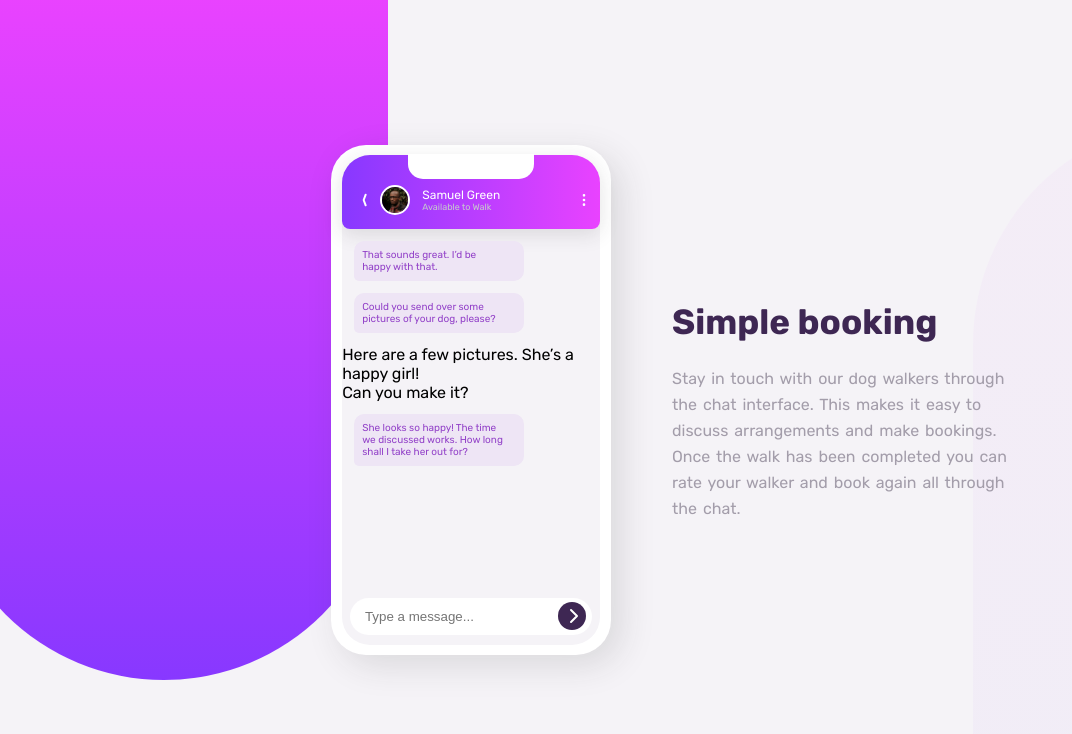
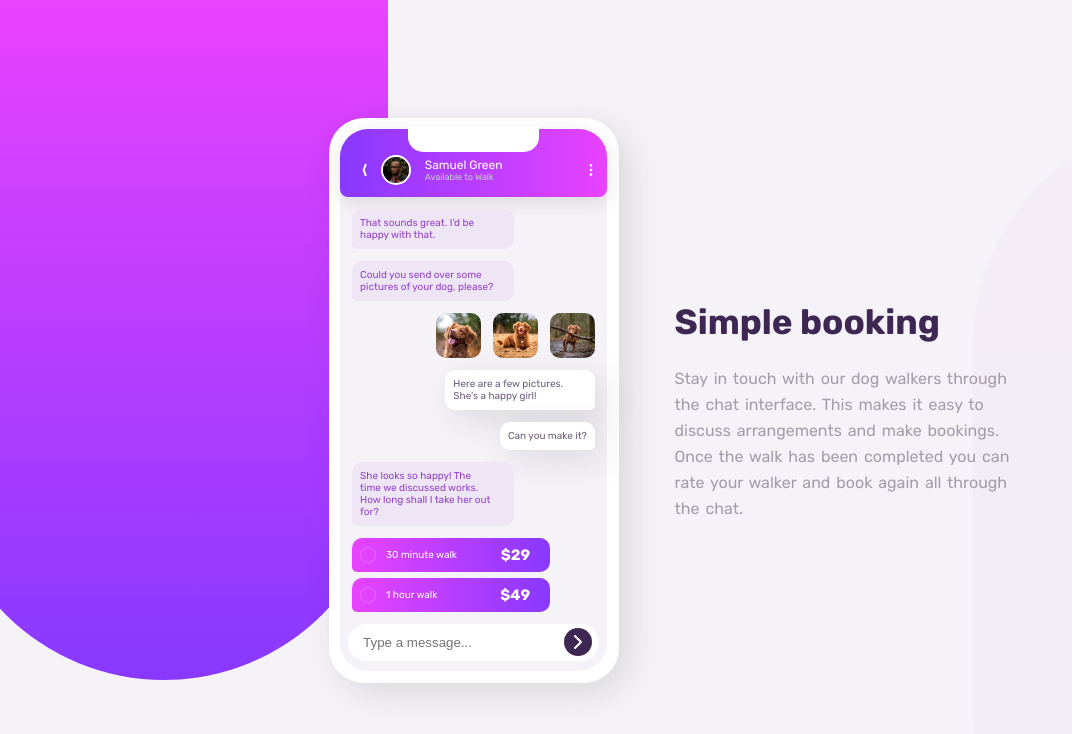
Before and after one commit to kms4u/Chat_app_CSS_illustration, a plain HTML site: page index.html in a window 1280 px wide. Shown: the whole page, without its empty margins (0-1072 px from the left). Drawn offline with Linux system fonts and the light colour scheme.

Commit message:
update(radio button + chat)

```diff
--- a/index.html
+++ b/index.html
@@ -20,7 +20,9 @@
         <div class="chat-head">
           <div class="head-row">
             <div class="group">
-              <svg xmlns="http://www.w3.org/2000/svg" class="icon icon-tabler icon-tabler-chevron-compact-left" width="24" height="24" viewBox="0 0 24 24" stroke-width="3" stroke="currentColor" fill="none" stroke-linecap="round" stroke-linejoin="round">
+              <svg xmlns="http://www.w3.org/2000/svg" class="icon icon-tabler icon-tabler-chevron-compact-left"
+                width="24" height="24" viewBox="0 0 24 24" stroke-width="3" stroke="currentColor" fill="none"
+                stroke-linecap="round" stroke-linejoin="round">
                 <path stroke="none" d="M0 0h24v24H0z" fill="none"></path>
                 <path d="M13 20l-3 -8l3 -8"></path>
               </svg>
@@ -30,12 +32,14 @@
                 <p class="desc">Available to Walk</p>
               </div>
             </div>
-            <svg xmlns="http://www.w3.org/2000/svg" class="icon icon-tabler icon-tabler-dots-vertical" width="24" height="24" viewBox="0 0 24 24" stroke-width="2" stroke="currentColor" fill="none" stroke-linecap="round" stroke-linejoin="round">
+            <svg xmlns="http://www.w3.org/2000/svg" class="icon icon-tabler icon-tabler-dots-vertical" width="24"
+              height="24" viewBox="0 0 24 24" stroke-width="2" stroke="currentColor" fill="none" stroke-linecap="round"
+              stroke-linejoin="round">
               <path stroke="none" d="M0 0h24v24H0z" fill="none"></path>
               <path d="M12 12m-1 0a1 1 0 1 0 2 0a1 1 0 1 0 -2 0"></path>
               <path d="M12 19m-1 0a1 1 0 1 0 2 0a1 1 0 1 0 -2 0"></path>
               <path d="M12 5m-1 0a1 1 0 1 0 2 0a1 1 0 1 0 -2 0"></path>
-           </svg>
+            </svg>
           </div>
         </div>
 
@@ -47,7 +51,9 @@
             <p>Could you send over some pictures of your dog, please?</p>
           </div>
           <div class="pictures-right">
-
+            <img src="./images/dog-image-1.jpg" alt="">
+            <img src="./images/dog-image-2.jpg" alt="">
+            <img src="./images/dog-image-3.jpg" alt="">
           </div>
           <div class="message-right">
             <p>Here are a few pictures. She’s a happy girl!</p>
@@ -58,12 +64,29 @@
           <div class="message-left">
             <p>She looks so happy! The time we discussed works. How long shall I take her out for?</p>
           </div>
+          <div class="option">
+            <label for="radio-1" class="form-radio-hidden">
+              <input type="radio" name="demo" value="1" id="radio-1">
+              <span class="radio"></span>
+              <span class="text-input">30 minute walk</span>
+            </label>
+            <h1>$29</h1>
+          </div>
+          <div class="option">
+            <label for="radio-2" class="form-radio-hidden">
+              <input type="radio" name="demo" value="2" id="radio-2">
+              <span class="radio"></span>
+              <span class="text-input">1 hour walk</span>
+            </label>
+            <h1>$49</h1>
+          </div>
         </div>
-
         <div class="chat-wrapper">
           <input type="text" placeholder="Type a message...">
           <div class="chat-send">
-            <svg xmlns="http://www.w3.org/2000/svg" class="icon icon-tabler icon-tabler-chevron-right" width="24" height="24" viewBox="0 0 24 24" stroke-width="2" stroke="currentColor" fill="none" stroke-linecap="round" stroke-linejoin="round">
+            <svg xmlns="http://www.w3.org/2000/svg" class="icon icon-tabler icon-tabler-chevron-right" width="24"
+              height="24" viewBox="0 0 24 24" stroke-width="2" stroke="currentColor" fill="none" stroke-linecap="round"
+              stroke-linejoin="round">
               <path stroke="none" d="M0 0h24v24H0z" fill="none"></path>
               <path d="M9 6l6 6l-6 6"></path>
             </svg>
@@ -78,14 +101,6 @@
         your walker and book again all through the chat.</p>
     </div>
   </div>
-
-  <!--
-  30 minute walk
-  $29
-
-  1 hour walk
-  $49-->
-
   <!-- <div class="attribution">
     Challenge by <a href="https://www.frontendmentor.io?ref=challenge" target="_blank">Frontend Mentor</a>.
     Coded by <a href="#">Your Name Here</a>.
--- a/styles/main.css
+++ b/styles/main.css
@@ -115,8 +115,8 @@ input:focus {
     display: flex;
     justify-content: center;
     align-items: center;
-    width: 280px;
-    height: 510px;
+    width: 290px;
+    height: 565px;
     border-radius: 35px;
     background-color: var(--White);
     box-shadow: 10px 10px 35px var(--ShadowBlack);
@@ -215,7 +215,7 @@ input:focus {
     margin-bottom: 12px;
 }
 
-input {
+.chat-wrapper input {
     width: 100%;
     height: inherit;
     background: var(--White);
@@ -230,7 +230,7 @@ input {
     width: 28px;
     height: 28px;
     display: flex;
-    justify-content: end;
+    justify-content: center;
     align-items: center;
     background-color: var(--VeryDarkDesaturatedViolet);
     border-radius: 100%;
@@ -241,16 +241,128 @@ input {
 
 .chat-body {
     height: 100%;
-
+    padding: 6px 12px 6px 12px;
 }
 
 .message-left {
-    width: 55%;
+    max-width: 55%;
+    display: inline-block;
     padding: 8px 20px 8px 8px;
-    margin: 12px;
+    margin: 6px 0 6px 0;
     border-radius: 10px;
     border-bottom-left-radius: 5px;
     color: var(--ModerateViolet);
     font-size: 10px;
     background-color: var(--LeftChatBg);
 }
+
+.message-right {
+    background-color: var(--White);
+    color: var(--DesaturatedDarkViolet);
+    box-shadow: 10px 10px 35px var(--ShadowBlack);
+    padding: 8px;
+    margin: 6px 0;
+    border-radius: 10px;
+    border-bottom-right-radius: 5px;
+    font-size: 10px;
+    display: flex;
+    float: right;
+    max-width: 55%;
+}
+
+.pictures-right {
+    width: auto;
+    display: flex;
+    float: right;
+    flex-direction: row;
+    align-items: center;
+}
+
+.pictures-right img {
+    width: 45px;
+    height: 45px;
+    border-radius: 10px;
+    margin: 6px;
+}
+
+.pictures-right img:last-child {
+    width: 45px;
+    height: 45px;
+    border-radius: 10px;
+    margin-right: 0px;
+}
+
+.option {
+    width: 70%;
+    display: flex;
+    flex-direction: row;
+    align-items: center;
+    padding: 8px 20px 8px 8px;
+    margin: 6px 0 6px 0;
+    border-radius: 10px;
+    border-bottom-left-radius: 5px;
+    color: var(--White);
+    font-size: 10px;
+    background: linear-gradient(90deg, var(--LightMagentaLeft), var(--LightVioletLeft));
+    justify-content: space-between;
+}
+
+.option h1 {
+    font-size: 15px;
+    margin: 0;
+}
+
+.option p {
+    width: 100px;
+}
+
+.form-radio-hidden {
+    position: relative;
+    display: flex;
+    align-items: center;
+}
+
+.form-radio-hidden input {
+    position: absolute;
+    opacity: 0;
+    display: block;
+    height: 0;
+    width: 0;
+}
+
+.form-radio-hidden .radio {
+    appearance: none;
+    -webkit-appearance: none;
+    -moz-appearance: none;
+    display: inline-block;
+    position: relative;
+    width: 14px;
+    height: 14px;
+    background: none;
+    border: 1.5px solid var(--VeryLightMagenta);
+    border-radius: 100%;
+    margin-right: 10px;
+    cursor: pointer;
+    transition: .5s all;
+}
+
+.form-radio-hidden:hover .radio {
+    border-color: var(--White);
+}
+
+.form-radio-hidden input:checked + .radio {
+    border-color: var(--White);
+}
+
+.form-radio-hidden:hover .radio::before, .form-radio-hidden input:checked + .radio::before{
+    content: '';
+    position: absolute;
+    width: 8px;
+    height: 8px;
+    border-radius: 8px;
+    background-color: var(--White);
+    top: 50%;
+    left: 50%;
+    transform: translate(-50%,-50%);
+    transition: .5s all;
+}
```
